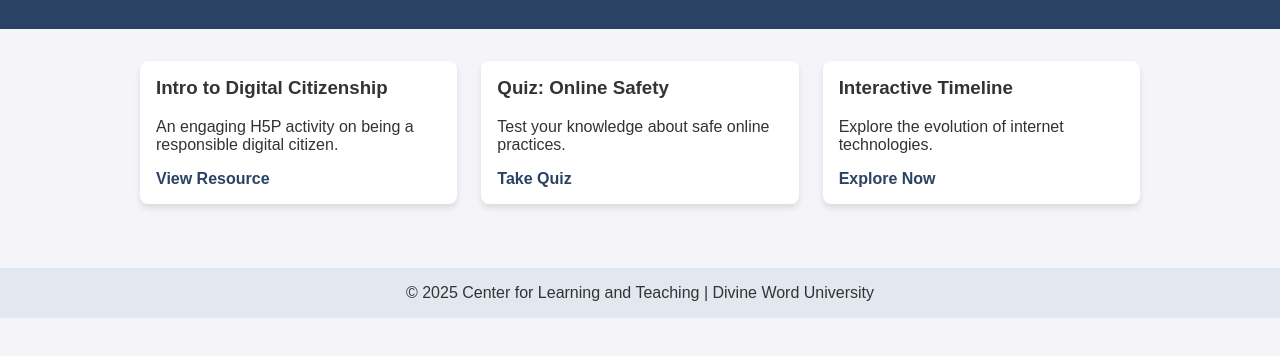
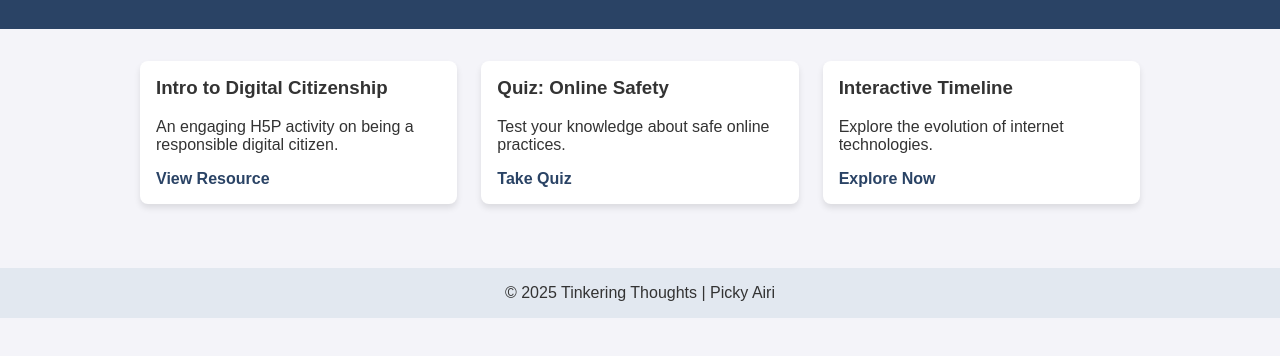
Before and after one commit to pairi88/h5p-projecthostsite, a plain HTML site: page index.html in a window 1280 px wide. Shown: the part 90-446 px from the top of the page. Drawn offline with Linux system fonts and the light colour scheme.

Commit message:
Update index.html

```diff
--- a/index.html
+++ b/index.html
@@ -3,7 +3,7 @@
 <head>
   <meta charset="UTF-8" />
   <meta name="viewport" content="width=device-width, initial-scale=1.0"/>
-  <title>Learning Resources Portal</title>
+  <title>Tinkering Thoughts Learning Resources Portal</title>
   <style>
     body {
       font-family: Arial, sans-serif;
@@ -94,7 +94,7 @@
   </div>
 
   <footer>
-    &copy; 2025 Center for Learning and Teaching | Divine Word University
+    &copy; 2025 Tinkering Thoughts | Picky Airi
   </footer>
 </body>
 </html>
```
